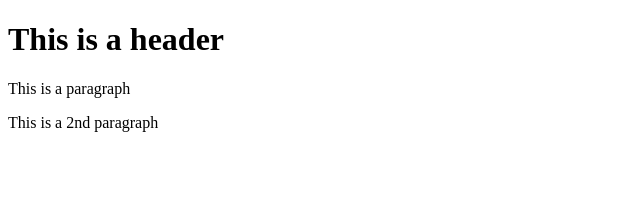
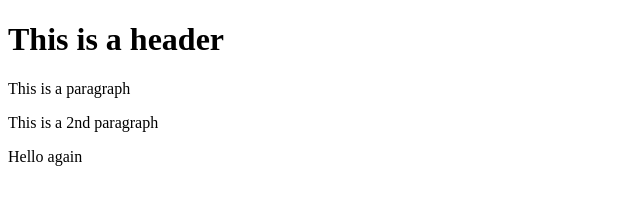
Before and after one commit to MarellyC/git-test, a website: page index.html in a window 1280 px wide. Shown: the full height of the page, 0-640 px from the left. Drawn offline with Linux system fonts and the light colour scheme.

Commit message:
Using NPM

```diff
--- a/index.html
+++ b/index.html
@@ -10,5 +10,6 @@
     <h1>This is a header</h1>
     <p>This is a paragraph</p>
     <p>This is a 2nd paragraph</p>
+    <p>Hello again</p>
 </body>
 </html>
```
Also changed, not shown: package.json (added, +24 -0 lines), 2 other files.
